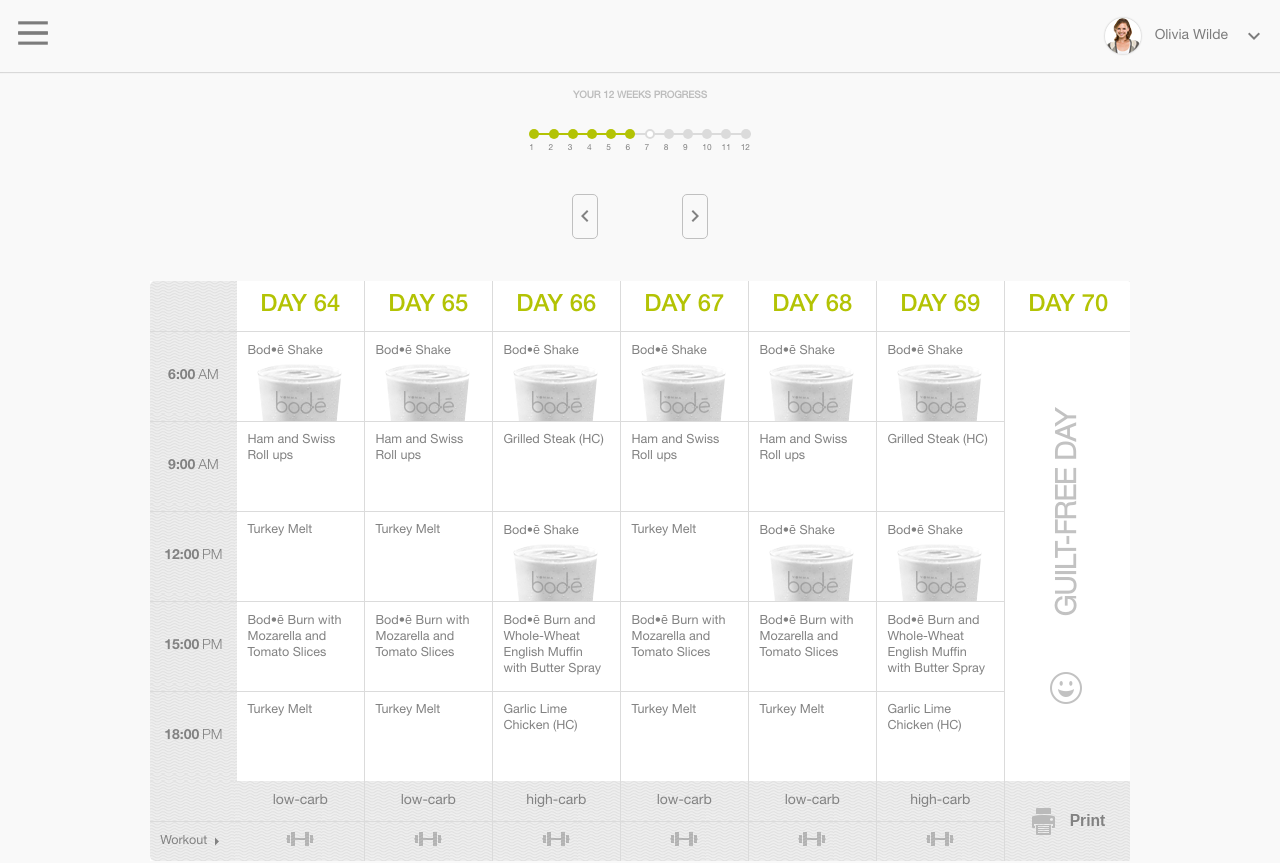
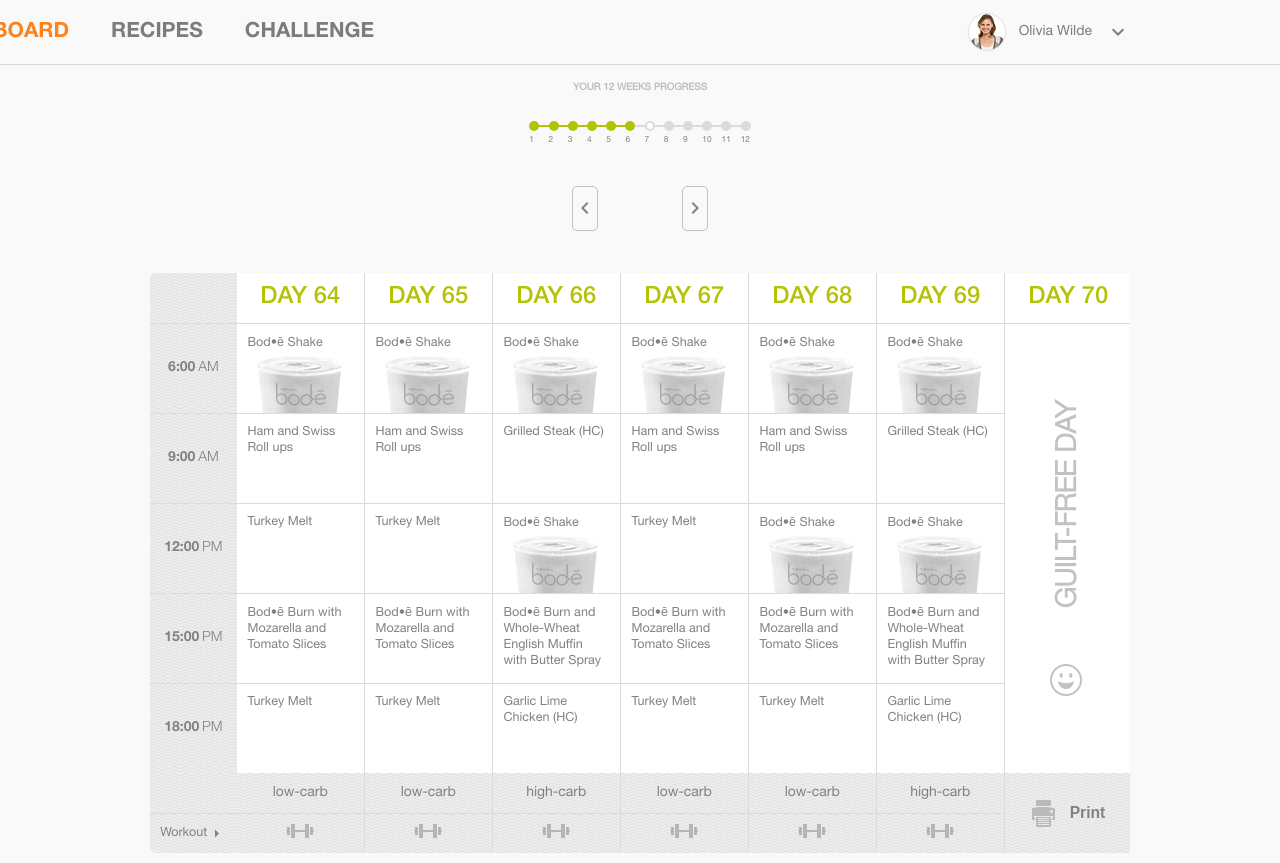
Before and after one commit to annaszalkiewicz/react-diet-app, a React (Create React App) app: page /dashboard in a window 1280 px wide. Shown: the top 863 px of the page. Built offline with nearby package versions, Linux system fonts and the light colour scheme.

Commit message:
Fix navigation animation & add responsive design

```diff
--- a/src/components/Header.js
+++ b/src/components/Header.js
@@ -17,6 +17,7 @@ class Header extends Component {
       <header className="header">
         <div className="header_left">
           {!navIsOpen && (
+            <React.Fragment>
               <svg
                 viewBox="0 0 38 38"
                 width="38"
@@ -29,6 +30,8 @@ class Header extends Component {
                 <rect y="17" width="38" height="4" className="rect-3" />
                 <rect y="30" width="38" height="4" className="rect-1" />
               </svg>
+              <Nav />
+            </React.Fragment>
           )}
           {navIsOpen && (
             <React.Fragment>
--- a/src/components/Nav.js
+++ b/src/components/Nav.js
@@ -9,7 +9,7 @@ class Nav extends Component {
   render() {
 
     return (
-      <nav className="header_menu" onClick={this.props.toggleNav}>
+      <nav className={this.props.navIsOpen ? "header_menu--open" : "header_menu--closed"} onClick={this.props.toggleNav}>
         <NavLink exact to="/dashboard" className="header_menu--item">Dashboard</NavLink>
         <NavLink exact to="/recipes" className="header_menu--item">Recipes</NavLink>
         <NavLink exact to="/challenge" className="header_menu--item">Challenge</NavLink>
@@ -19,6 +19,12 @@ class Nav extends Component {
 
 };
 
+const mapStateToProps = state => {
+  return {
+    navIsOpen: state.uiReducer.isNavOpen
+  }
+}
+
 const mapDispatchToProps = dispatch => {
   return {
     toggleNav: () => dispatch(isNavOpen())
@@ -26,6 +32,6 @@ const mapDispatchToProps = dispatch => {
 };
 
 export default connect(
-  null,
+  mapStateToProps,
   mapDispatchToProps
 )(Nav);
--- a/src/sass/_Header.scss
+++ b/src/sass/_Header.scss
@@ -2,16 +2,22 @@
   width: 100%;
   display: flex;
   padding: 1em;
-  justify-content: space-between;
+  justify-content: center;
   align-items: center;
   box-shadow: rgba(0,0,0,0.13) 0 1px 1px;
   color: $textGray;
 }
 .header_left, .header_right {
   width: 50%;
+  max-width: 490px;
 }
 .header_left--icon {
   cursor: pointer;
   fill: $textGray;
   padding: 0.3em;
 }
+@media screen and (min-width: 980px) {
+  .header_left--icon {
+    display: none;
+  }
+}
--- a/src/sass/_Nav.scss
+++ b/src/sass/_Nav.scss
@@ -1,6 +1,6 @@
 @import './Variables';
 
-.header_menu {
+.header_menu--open {
   width: 100%;
   padding: 1em;
   position: absolute;
@@ -13,8 +13,26 @@
   bottom: 0;
   right: 0;
   background-color: $white;
-  animation: toggleNav 0.3s ease;
   z-index: 1;
+  transform: translateX(0);
+  animation: openNav 0.3s ease;
+}
+.header_menu--closed {
+  width: 100%;
+  padding: 1em;
+  position: absolute;
+  display: flex;
+  flex-direction: column;
+  justify-content: center;
+  align-items: center;
+  top: 4em;
+  left: 0;
+  bottom: 0;
+  right: 0;
+  background-color: $white;
+  z-index: 1;
+  transform: translateX(-1000px);
+  animation: closeNav 0.3s ease;
 }
 .header_menu--item {
   text-transform: uppercase;
@@ -25,8 +43,7 @@
     color: $orange;
   }
 }
-
-@keyframes toggleNav {
+@keyframes openNav {
   0% {
     transform: translateX(-1000px);
   }
@@ -34,3 +51,29 @@
     transform: translateX(0);
   }
 }
+@keyframes closeNav {
+  0% {
+    transform: translateX(0);
+  }
+  100% {
+    transform: translateX(-1000px);
+  }
+}
+@media screen and (min-width: 980px) {
+  .header_menu--closed {
+    position: static;
+    width: 50%;
+    display: flex;
+    flex-direction: row;
+    justify-content: right;
+    height: auto;
+    top: 0;
+    left: 0;
+    transform: translateX(0);
+    background: none;
+    padding: 0
+  }
+  .header_menu--item {
+    padding: 0 1em;
+  }
+}
```
Lines whose indentation alone changed are shown as unchanged.
